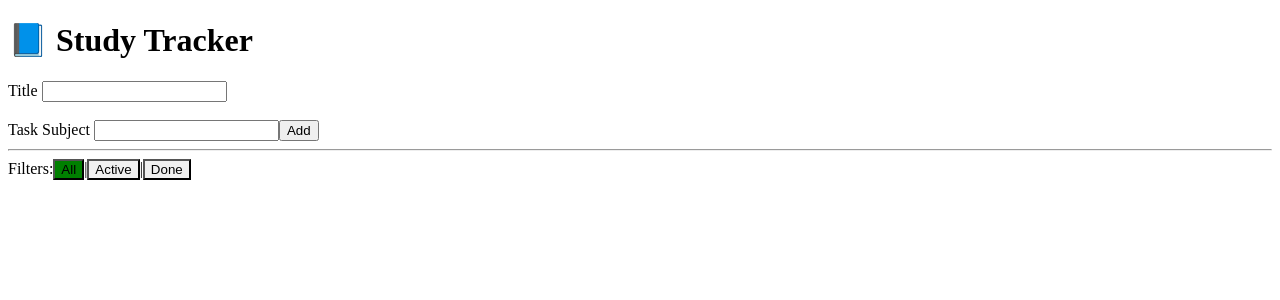
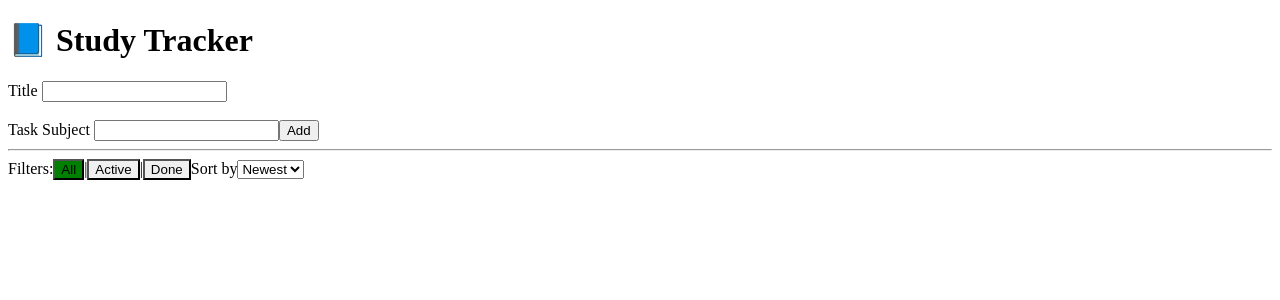
Before and after one commit to nevoaftabi/todo-app-2, a React (Vite) app: page / in a window 1280 px wide. Shown: the top 300 px of the page. Built offline with nearby package versions, Linux system fonts and the light colour scheme.

Commit message:
Added sort by newest and oldest todos

```diff
--- a/src/App.tsx
+++ b/src/App.tsx
@@ -7,9 +7,11 @@ export type Task = {
   isCompleted: boolean;
   isEditMode: boolean;
   tempTitle: string;
+  createdAt: number;
 };
 
 type Filter = "all" | "active" | "done";
+type DateSort = "oldest" | "newest";
 
 export type TaskProps = Task & {
   onChangeTitle: (e: ChangeEvent<HTMLInputElement>) => void;
@@ -22,6 +24,12 @@ function App() {
   const [filter, setFilter] = useState<Filter>("all");
   const [tasks, setTasks] = useState<Task[]>([]);
   const [didLoad, setDidLoad] = useState(false);
+  const [dateSort, setDateFilter] = useState<DateSort>("newest");
+
+  const options = [
+    { label: "Newest", value: "newest" },
+    { label: "Oldest", value: "oldest" },
+  ];
 
   useEffect(() => {
     try {
@@ -65,6 +73,12 @@ function App() {
   //   },
   // ]);
 
+  const handleDateSortChange = (e: ChangeEvent<HTMLSelectElement>) => {
+    if (e.target.value === "newest" || e.target.value === "oldest") {
+      setDateFilter(e.target.value);
+    }
+  };
+
   const addTask = () => {
     const title = taskTitle.trim();
     const subject = taskSubject.trim();
@@ -83,6 +97,7 @@ function App() {
         isCompleted: false,
         isEditMode: false,
         tempTitle: "",
+        createdAt: Date.now(),
       },
     ]);
 
@@ -120,10 +135,11 @@ function App() {
       return;
     }
 
-    task = { ...task, tempTitle: "" };
     setTasks((prev) =>
       prev.map((t) =>
-        t.id === task.id ? { ...t, title: newTitle, tempTitle: "", isEditMode: false } : t,
+        t.id === task.id
+          ? { ...t, title: newTitle, tempTitle: "", isEditMode: false }
+          : t,
       ),
     );
   };
@@ -150,11 +166,22 @@ function App() {
   };
 
   const displayTasks = () => {
-    const visibleTasks = tasks.filter((t) => {
+    let visibleTasks = tasks.filter((t) => {
       if (filter === "active") return !t.isCompleted;
       if (filter === "done") return t.isCompleted;
       return true;
     });
+
+    if (dateSort === "newest") {
+      visibleTasks = [...visibleTasks].sort(
+        (a, b) => b.createdAt - a.createdAt,
+      );
+    } else {
+      visibleTasks = [...visibleTasks].sort(
+        (a, b) => a.createdAt - b.createdAt,
+      );
+    }
+
     return visibleTasks.map((task) => (
       <li key={task.id}>
         <input
@@ -165,10 +192,9 @@ function App() {
         {task.isEditMode && (
           <input
             onKeyDown={(e) => {
-              if(e.key === 'Enter') {
-                setTaskEdit(task)
-              }
-              else if(e.key === 'Escape') {
+              if (e.key === "Enter") {
+                setTaskEdit(task);
+              } else if (e.key === "Escape") {
                 handleDeleteOrCancel(task);
               }
             }}
@@ -196,7 +222,7 @@ function App() {
       <h1>📘 Study Tracker</h1>
       <label htmlFor="task-title">Title </label>
       <input
-        onKeyDown={(e) => e.key === 'Enter' && addTask() }
+        onKeyDown={(e) => e.key === "Enter" && addTask()}
         type="text"
         id="task-title"
         value={taskTitle}
@@ -205,7 +231,7 @@ function App() {
       <br /> <br />
       <label htmlFor="task-subject">Task Subject </label>
       <input
-        onKeyDown={(e) => e.key === 'Enter' && addTask() }
+        onKeyDown={(e) => e.key === "Enter" && addTask()}
         type="text"
         id="task-subject"
         value={taskSubject}
@@ -234,6 +260,19 @@ function App() {
       >
         Done
       </button>
+      Sort by
+      <select
+        value={dateSort}
+        onChange={handleDateSortChange}
+        name="date-filter"
+        id="date-filter"
+      >
+        {options.map((option) => (
+          <option key={option.label} value={option.value}>
+            {option.label}
+          </option>
+        ))}
+      </select>
       <ul>{displayTasks()}</ul>
     </>
   );
```
